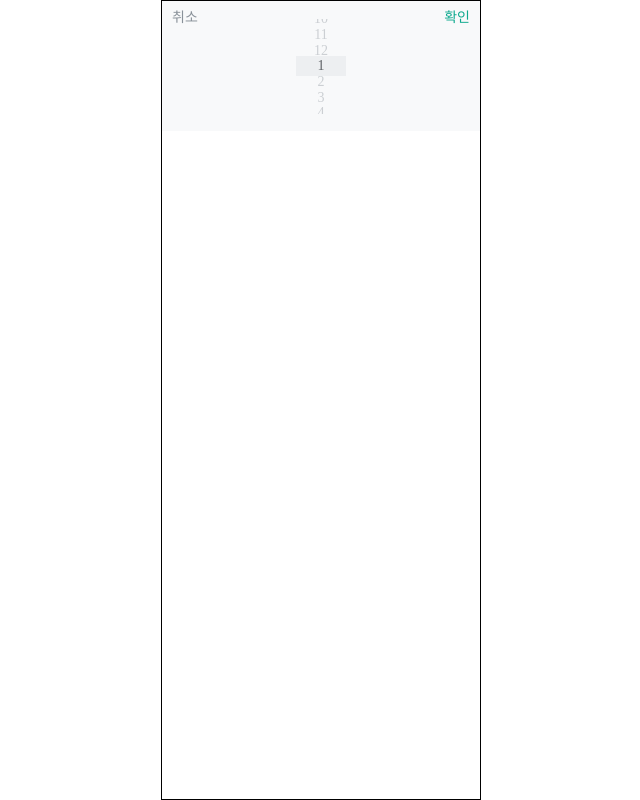
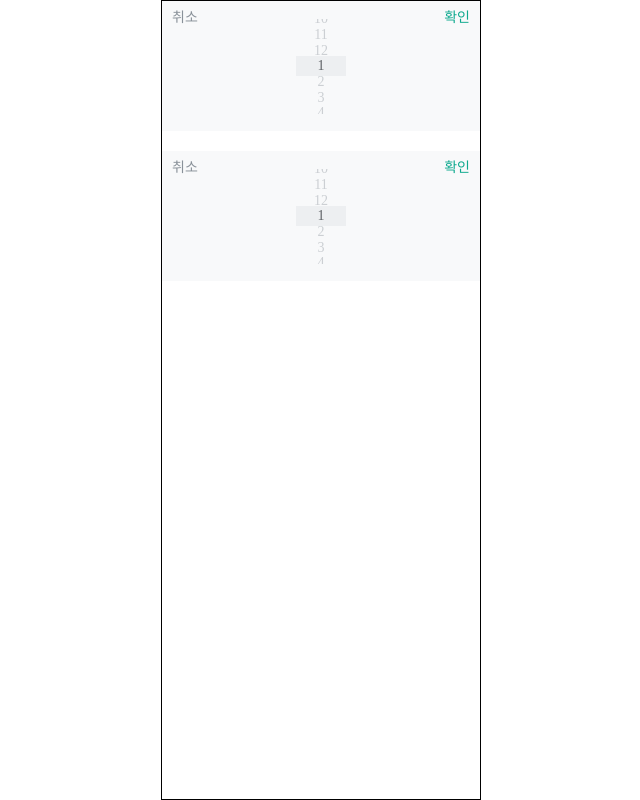
Before and after one commit to Gwasuwon-shot/Tutice_Client, a React (Vite) app: page /time-picker in a window 1280 px wide. Shown: the whole page, without its empty margins (319-959 px from the left). Built offline with nearby package versions, Linux system fonts and the light colour scheme; a web font is replaced by a local one; what recoil-persist would draw is missing.

Commit message:
[ feat ] DatePicker 생성

```diff
--- /dev/null
+++ b/src/components/RegularLesson/TimePicker/DatePicker.tsx
@@ -0,0 +1,152 @@
+import 'swiper/swiper.min.css';
+import 'swiper/components/navigation/navigation.min.css';
+
+import React, { useEffect, useState } from 'react';
+import { Swiper, SwiperSlide } from 'swiper/react';
+import SwiperCore, { Autoplay, Navigation, Pagination } from 'swiper';
+
+import styled from 'styled-components';
+
+export default function DatePicker() {
+
+    const [activeSlide, setActiveSlide] = useState(0);
+
+    const handleSlideChange = (swiper: Swiper) => {
+        setActiveSlide(swiper.realIndex);
+    };
+
+    // check 용
+    useEffect(() => {
+        console.log(activeSlide);
+    }, [activeSlide]);
+
+    const slides = Array.from({ length: 12 }, (_, index) => (
+        <SwiperSlide key={index}>
+          {index + 1}
+        </SwiperSlide>
+      ));
+
+    return (
+
+        <TimePickerWrapper>
+
+            <CancleWrapper>
+                <CancleButton> 취소 </CancleButton>
+            </CancleWrapper>
+
+            <StyledSwiper
+                direction="vertical"
+                slidesPerView={7}
+                spaceBetween={15}
+                freeMode={true}
+                freeModeSticky={true}
+                freeModeMomentumRatio={0.25}
+                freeModeMinimumVelocity={0.1}
+                loop={true}
+                loopAdditionalSlides={5}
+                slideToClickedSlide={true}
+                centeredSlides={true}
+                onSlideChange = {handleSlideChange}
+            >
+                {slides}
+            </StyledSwiper>
+            <Vizor />
+
+            <ConfirmWrapper>
+                <ConfirmButton> 확인 </ConfirmButton>
+            </ConfirmWrapper>
+        </TimePickerWrapper>
+
+    );
+}
+
+
+const TimePickerWrapper = styled.div`
+    display: flex;
+    justify-content: center;
+    align-items: center;
+
+    position: relative;
+
+    height: 13rem;
+
+    background-color: ${({ theme }) => theme.colors.grey20};
+`
+
+const StyledSwiper = styled(Swiper)`
+    display: flex;
+    justify-content: center;
+    align-items: center;
+
+    width: 6rem;
+    height: 9.5rem;
+
+    ${({ theme }) => theme.fonts.body02};
+    color: ${({ theme }) => theme.colors.grey400};
+    background-color: ${({ theme }) => theme.colors.grey20};
+
+    & .swiper-slide {
+        display: flex;
+        justify-content: center;
+        align-items: center;
+
+        text-align: center;
+        opacity: 0.4;
+        cursor: pointer;
+        transition: opacity 0.3s ease;
+    }
+
+    & .swiper-slide-active {
+        opacity: 1;
+        color: ${({ theme }) => theme.colors.grey700};
+    }
+`
+
+const CancleWrapper = styled.div`
+    display: flex;
+
+    position: relative;
+
+    width: 6rem;
+    height: 100%;
+`
+
+const ConfirmWrapper = styled.div`
+    display: flex;
+
+    position: relative;
+
+    width: 6rem;
+    height: 100%;
+`
+const CancleButton = styled.button`
+    position: absolute;
+    top: 0.7rem;
+    left: 1rem;
+
+    ${({ theme }) => theme.fonts.body02};
+    color: ${({ theme }) => theme.colors.grey400};
+`
+
+const ConfirmButton = styled.button`
+    position: absolute;
+    top: 0.7rem;
+    right: 1rem;
+
+    ${({ theme }) => theme.fonts.body02};
+    color: ${({ theme }) => theme.colors.green5};
+`
+
+const Vizor = styled.div`
+    position: absolute;
+    top: 50%;
+    left: 50%;
+
+    width: 5rem;
+    height: 2rem;
+
+    transform: translate(-50%, -50%);
+    z-index : 100;
+    opacity: 0.2;
+    background-color: ${({ theme }) => theme.colors.grey200};
+`
--- a/src/pages/TimePickerPage.tsx
+++ b/src/pages/TimePickerPage.tsx
@@ -1,8 +1,20 @@
+import DatePicker from '../components/RegularLesson/TimePicker/DatePicker';
 import TimePicker from '../components/RegularLesson/TimePicker/TimePicker';
+import {styled} from 'styled-components';
 import { useState } from "react";
 
 export default function TimePickerPage() {
   return (
-    <TimePicker />
+    <PickerPage>
+      <TimePicker />
+      <DatePicker />
+    </PickerPage>
   );
 }
+
+
+const PickerPage = styled.div`
+  display: flex;
+  flex-direction: column;
+  gap: 2rem;
+`
```
